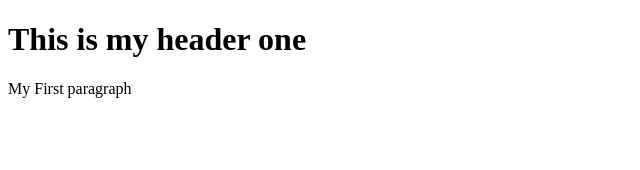
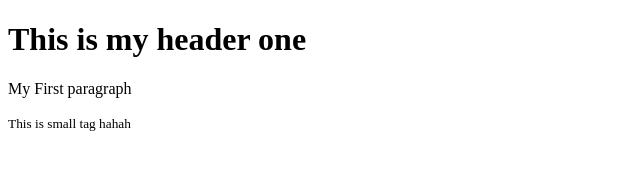
Before and after one commit to sochanntrea/Rainbow-Song, a plain HTML site: page index.html in a window 1280 px wide. Shown: the whole page, without its empty margins (0-640 px from the left). Drawn offline with Linux system fonts and the light colour scheme.

Commit message:
update index file

```diff
--- a/index.html
+++ b/index.html
@@ -6,5 +6,6 @@
     <h1>This is my header one</h1>
 
     <p>My First paragraph</p>
+    <small>This is small tag hahah</small>
 </body>
 </html>
```
